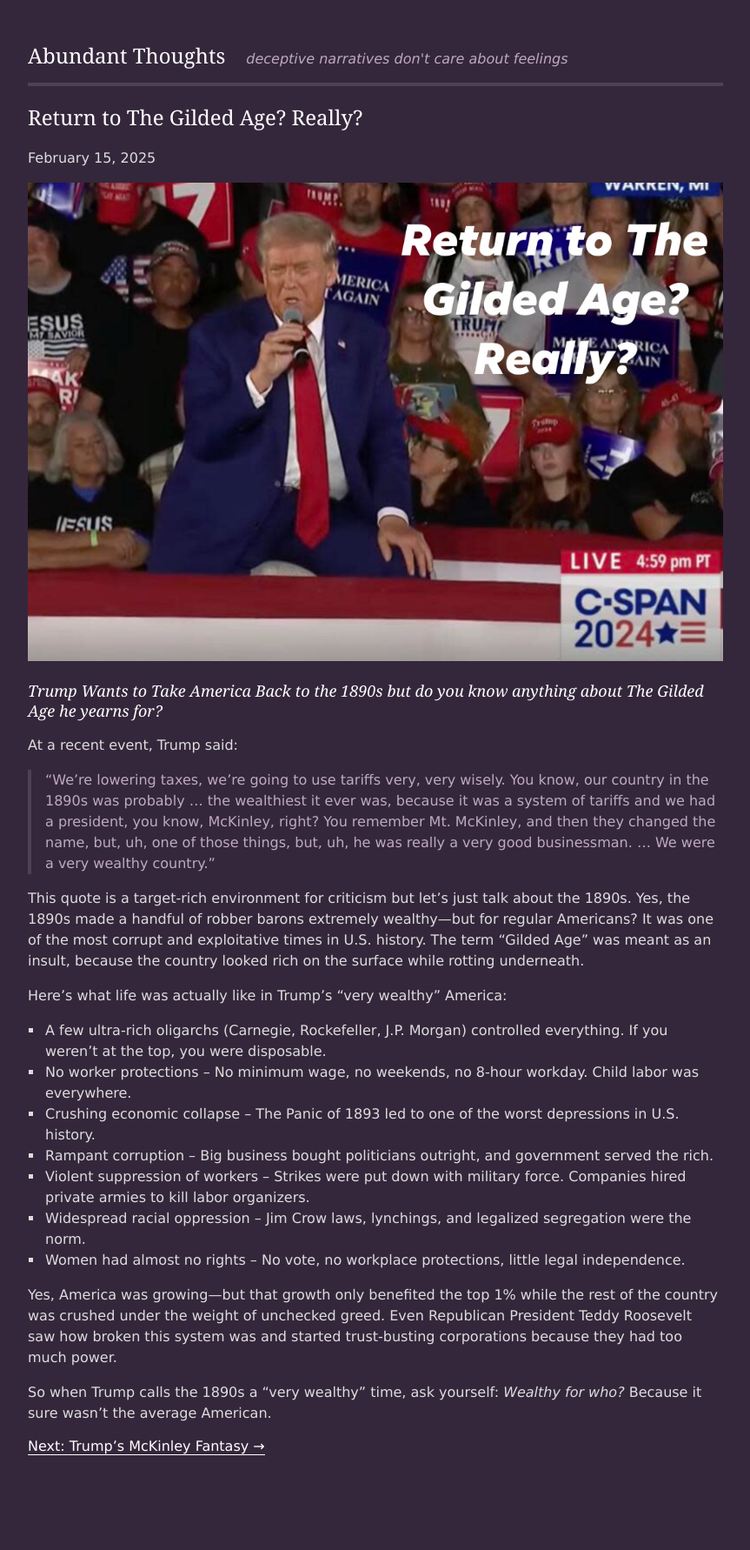
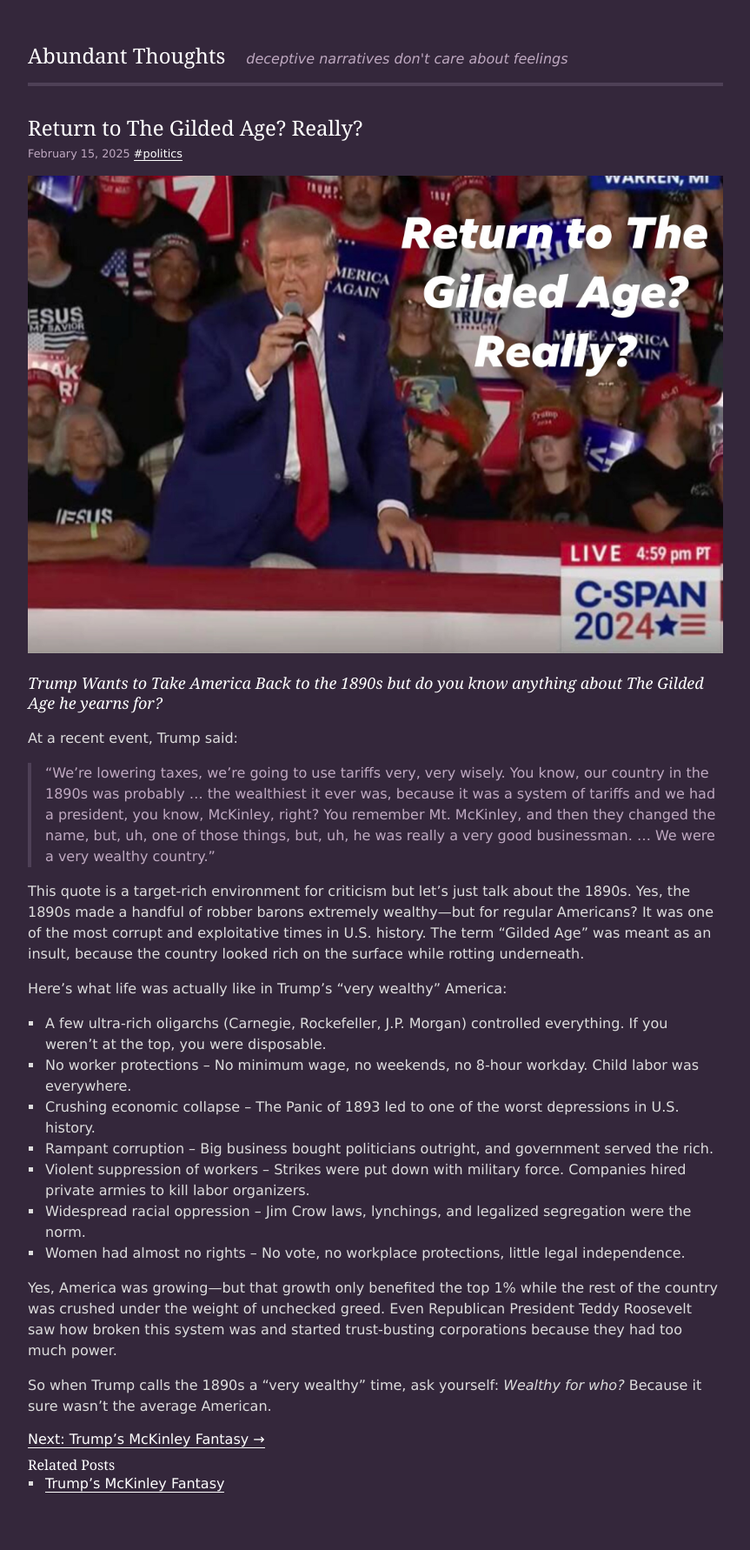
Before and after one commit to jethrolarson/jethrolarson.github.com, a Jekyll site: the page built from _posts/2025-02-15-trump-gilded.md, in a window 1280 px wide. Shown: the whole page at 87% size, without its empty margins (208-1071 px from the left). Built offline with Jekyll 4.4.1, drawn with Linux system fonts in a browser that asks for light colours; before the commit the page ends 1738 px from its top, so only the background shows below that.

Commit message:
more css changes, added tags

```diff
--- a/_includes/footer.html
+++ b/_includes/footer.html
@@ -0,0 +1,10 @@
+{% if page.tags %}
+  <h3>Related Posts</h3>
+  <ul>
+    {% for post in site.posts %}
+      {% if post.url != page.url and post.tags contains page.tags.first %}
+        <li><a href="{{ post.url }}">{{ post.title }}</a></li>
+      {% endif %}
+    {% endfor %}
+  </ul>
+{% endif %}
--- a/_layouts/post.html
+++ b/_layouts/post.html
@@ -5,23 +5,27 @@
     <meta name="viewport" content="width=device-width, initial-scale=1" />
 
     <title>{{ page.title | default: site.title }}</title>
-    {% include seo.html %} <link rel="stylesheet" href="{{ "/css/normalize.css"
-    | relative_url }}"> <link rel="stylesheet" href="{{ "/css/default.css" |
-    relative_url }}"> <link rel="stylesheet" href="{{ "/css/posts.css" |
-    relative_url }}">
+    {% include seo.html %}
+    <link rel="stylesheet" href="/css/normalize.css" />
+    <link rel="stylesheet" href="/css/default.css" />
+    <link rel="stylesheet" href="/css/posts.css" />
   </head>
   <body>
     <div class="Page">
       {% include header.html %}
       <main>
         <article>
-          <h1>{{page.title}}</h1>
-          <p class="post-meta">
-            <time datetime="{{ page.date | date_to_xmlschema }}"
-              >{{ page.date | date: "%B %d, %Y" }}</time
-            >
-          </p>
-
+          <header>
+            <h1 class="post-title">{{page.title}}</h1>
+            <p class="post-meta">
+              <time datetime="{{ page.date | date_to_xmlschema }}"
+                >{{ page.date | date: "%B %d, %Y" }}</time
+              >
+              {% if page.tags %} {% for tag in page.tags %}
+                <a href="{{ site.baseurl }}/tags/{{ tag | slugify }}/">#{{ tag }}</a
+                >&nbsp; {% endfor %} {% endif %}
+            </p>
+          </header>
           <div class="post-content">{{ content }}</div>
 
           <nav class="post-navigation">
--- a/_layouts/simple.html
+++ b/_layouts/simple.html
@@ -2,8 +2,9 @@
 <html lang="en-us">
 <head>
   <title>{{page.title}}</title>
-  <link href="css/normalize.css" rel="stylesheet" />
-  <link href="css/default.css" rel="stylesheet" />
+  <link href="/css/normalize.css" rel="stylesheet" />
+  <link href="/css/default.css" rel="stylesheet" />
+  <link href="/css/posts.css" rel="stylesheet" />
 </head>
 <body>
   <div class="Page">
--- a/_posts/2025-02-15-trump-gilded.md
+++ b/_posts/2025-02-15-trump-gilded.md
@@ -4,6 +4,7 @@ layout: post
 description: "Trump Wants to Take America Back to the 1890s but do you know anything about The Gilded Age he yearns for?"
 image: "/images/gilded-trump.jpg"
 snark: "deceptive narratives don't care about feelings"
+tags: [politics]
 ---
 
 <img src="/images/gilded-trump.jpg" alt="Return to The Gilded Age? Really?" class="image-width-full" />
--- a/css/posts.css
+++ b/css/posts.css
@@ -33,3 +33,13 @@
 .deem {
     color: var(--fc-deem);
 }
+
+.post-title {
+    margin: 2rem 0 0;
+}
+
+.post-meta {
+    color: var(--fc-deem);
+    margin-top: 0.25rem;
+    font-size: var(--fs-s);
+}
--- /dev/null
+++ b/tags/politics.html
@@ -0,0 +1,6 @@
+---
+layout: tag
+title: "Posts Tagged: politics"
+tag: politics
+permalink: /tags/politics/
+---
```
Also changed, not shown: _layouts/tag.html (added, +12 -0 lines), _posts/2025-02-17-mckinley-tariff.md (+1 -0 lines).
